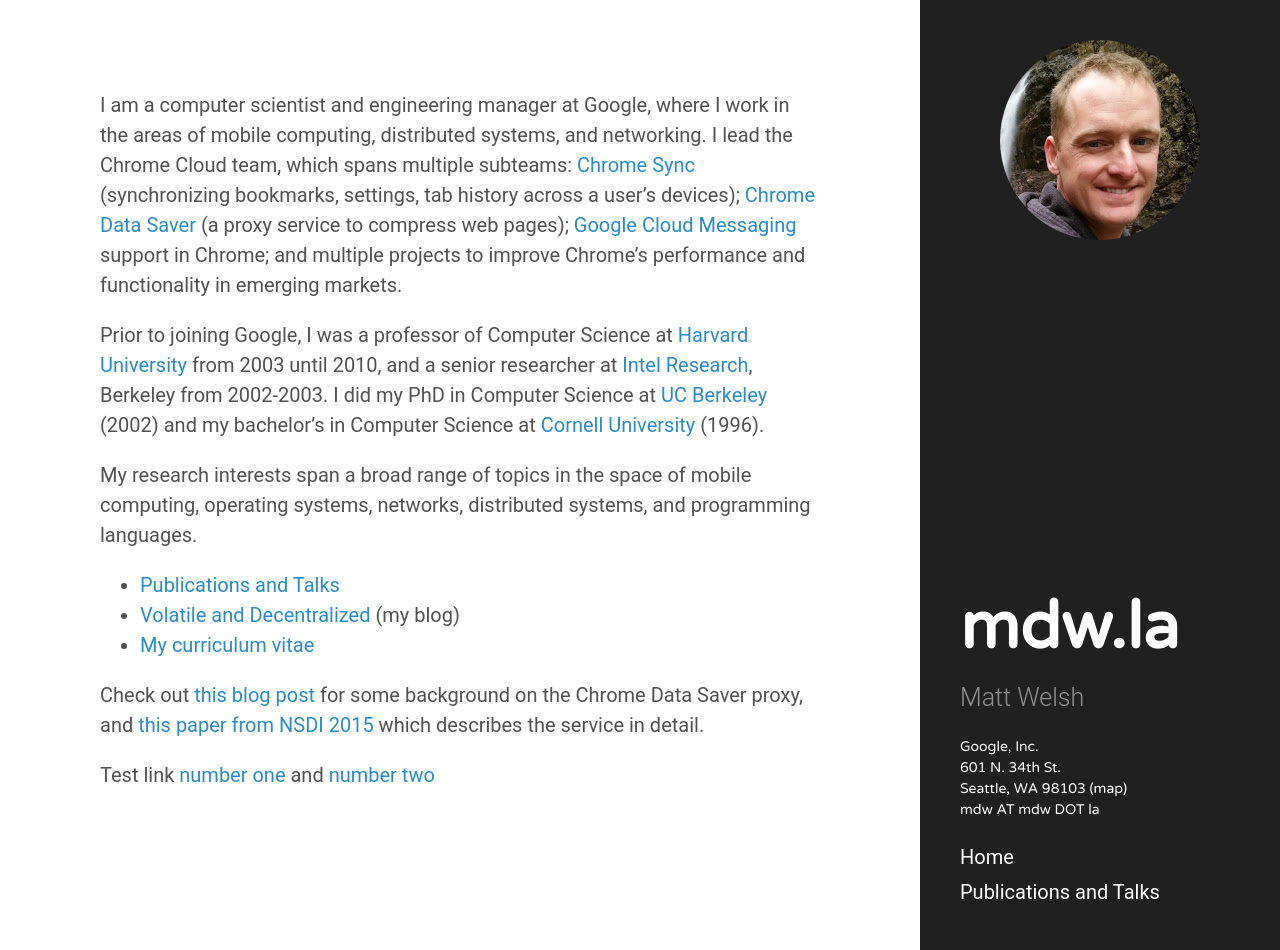
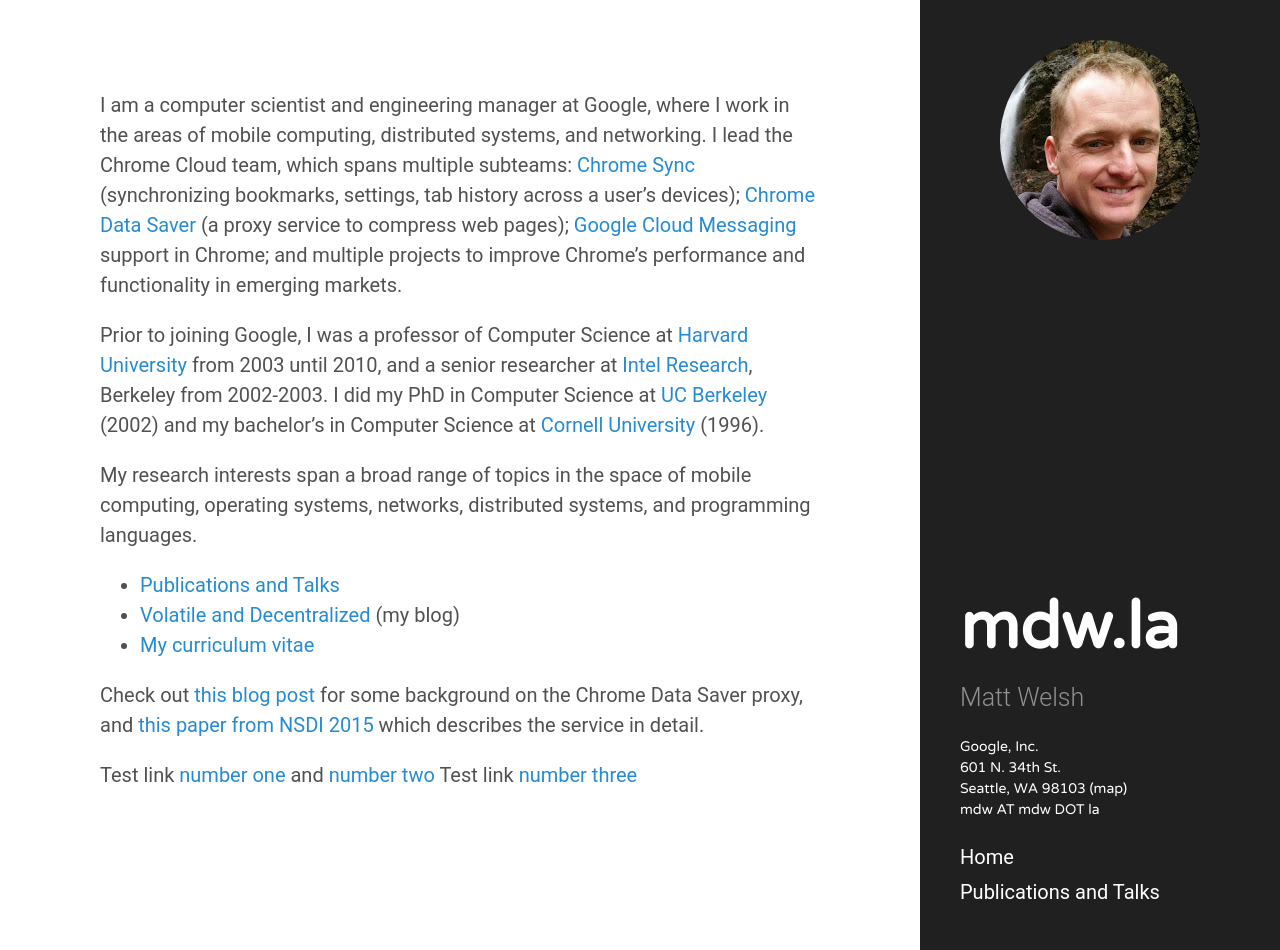
Before and after one commit to mdwelsh/mdwelsh.github.io, a Jekyll site: the page built from index.md, in a window 1280 px wide and 950 px high. Built offline with Jekyll 4.4.1, drawn with Linux system fonts in a browser that asks for light colours.

Commit message:
Another test link

```diff
--- a/index.md
+++ b/index.md
@@ -31,3 +31,4 @@
 which describes the service in detail.
 
 Test link [number one](papers/flywheel-nsdi15.pdf) and [number two](/papers/flywheel-nsdi15.pdf)
+Test link [number three]({{'/papers/flywheel-nsdi15.pdf' | absolute_url}})
```
